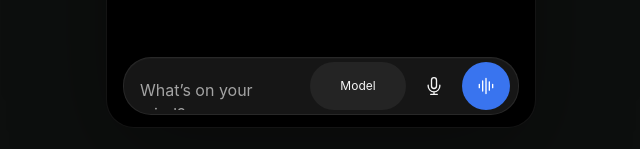
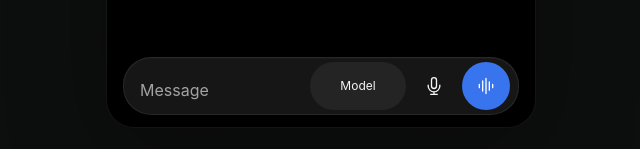
Before and after one commit to SinCosMay/pocket-agent, a plain HTML site: page preview/index.html in a window 1280 px wide. Shown: the part 648-797 px from the top of the page, 319-959 px from the left. Drawn offline with Linux system fonts and the light colour scheme; no server answers.

Commit message:
Keep empty composer compact beside the model selector

```diff
--- a/preview/chat-view.js
+++ b/preview/chat-view.js
@@ -96,7 +96,7 @@ export function mountComposer(input) {
   const form=input.closest('form');
   let keyboard=null,nativeKeyboard=false,nativeVisible=false,frame=0,measuredValue=null,measuredWidth=0,viewportHeight=window.visualViewport?.height||innerHeight,viewportWidth=innerWidth;
   input.rows=1;
-  const measure=()=>{frame=0;const expanded=keyboard??document.activeElement===input;form.classList.toggle('is-expanded',expanded);const width=input.clientWidth;if(input.value===measuredValue&&width===measuredWidth)return;measuredValue=input.value;measuredWidth=width;input.style.setProperty('--composer-input-height','0px');input.style.setProperty('--composer-input-height',Math.min(160,Math.max(40,input.scrollHeight))+'px');};
+  const measure=()=>{frame=0;const expanded=keyboard??document.activeElement===input;form.classList.toggle('is-expanded',expanded);const width=input.clientWidth;if(input.value===measuredValue&&width===measuredWidth)return;measuredValue=input.value;measuredWidth=width;input.style.setProperty('--composer-input-height','0px');input.style.setProperty('--composer-input-height',input.value?Math.min(160,Math.max(40,input.scrollHeight))+'px':'40px');};
   const resize=()=>{if(!frame)frame=requestAnimationFrame(measure);};
   const dismiss=()=>{keyboard=false;input.blur();resize();if(window.pocketRequest)void window.pocketRequest('/native/keyboard-hide').catch(error=>console.warn('Keyboard dismissal failed',error));};
   input.addEventListener('focus',()=>{keyboard=null;resize();});input.addEventListener('blur',()=>{keyboard=false;resize();});input.addEventListener('input',resize);
--- a/preview/index.html
+++ b/preview/index.html
@@ -20,7 +20,7 @@
       </section>
       <section id="messages" class="messages" aria-live="polite" aria-label="Messages" hidden></section>
     </section>
-    <div class="composer-area"><form id="composer" class="composer"><label class="sr-only" for="message">Message Pocket Agent</label><textarea id="message" rows="2" maxlength="12000" placeholder="What’s on your mind?"></textarea><div class="composer-bottom"><button type="button" class="composer-note provider-picker" id="provider-picker" aria-label="Choose AI provider"><span data-icon="pocket"></span><span id="provider-label">Pocket Agent</span><span data-icon="chevron"></span></button><div class="composer-actions"><button type="button" class="icon-button voice-button" id="voice-button" aria-label="Start voice conversation" aria-pressed="false"><span data-icon="mic"></span></button><button class="send" id="send" type="submit" aria-label="Send message" disabled><span data-icon="up"></span></button></div></div></form><div class="voice-feedback" id="voice-feedback" hidden><span id="voice-status" role="status"></span><button type="button" class="connection-button">Cancel voice</button><audio id="voice-playback" controls hidden></audio></div><div class="composer-caption"><span>Local companion · Phone tools run in the Android app.</span><span class="keyboard-hint">Enter to send <span>↵</span></span></div><p class="notice" id="notice" role="status"></p></div>
+    <div class="composer-area"><form id="composer" class="composer"><label class="sr-only" for="message">Message Pocket Agent</label><textarea id="message" rows="2" maxlength="12000" placeholder="Message"></textarea><div class="composer-bottom"><button type="button" class="composer-note provider-picker" id="provider-picker" aria-label="Choose AI provider"><span data-icon="pocket"></span><span id="provider-label">Pocket Agent</span><span data-icon="chevron"></span></button><div class="composer-actions"><button type="button" class="icon-button voice-button" id="voice-button" aria-label="Start voice conversation" aria-pressed="false"><span data-icon="mic"></span></button><button class="send" id="send" type="submit" aria-label="Send message" disabled><span data-icon="up"></span></button></div></div></form><div class="voice-feedback" id="voice-feedback" hidden><span id="voice-status" role="status"></span><button type="button" class="connection-button">Cancel voice</button><audio id="voice-playback" controls hidden></audio></div><div class="composer-caption"><span>Local companion · Phone tools run in the Android app.</span><span class="keyboard-hint">Enter to send <span>↵</span></span></div><p class="notice" id="notice" role="status"></p></div>
   </main>
   <section id="settings-screen" class="settings-screen" aria-label="Settings" hidden></section>
   <section id="activity-screen" class="settings-screen" aria-label="Activity" hidden></section>
```
